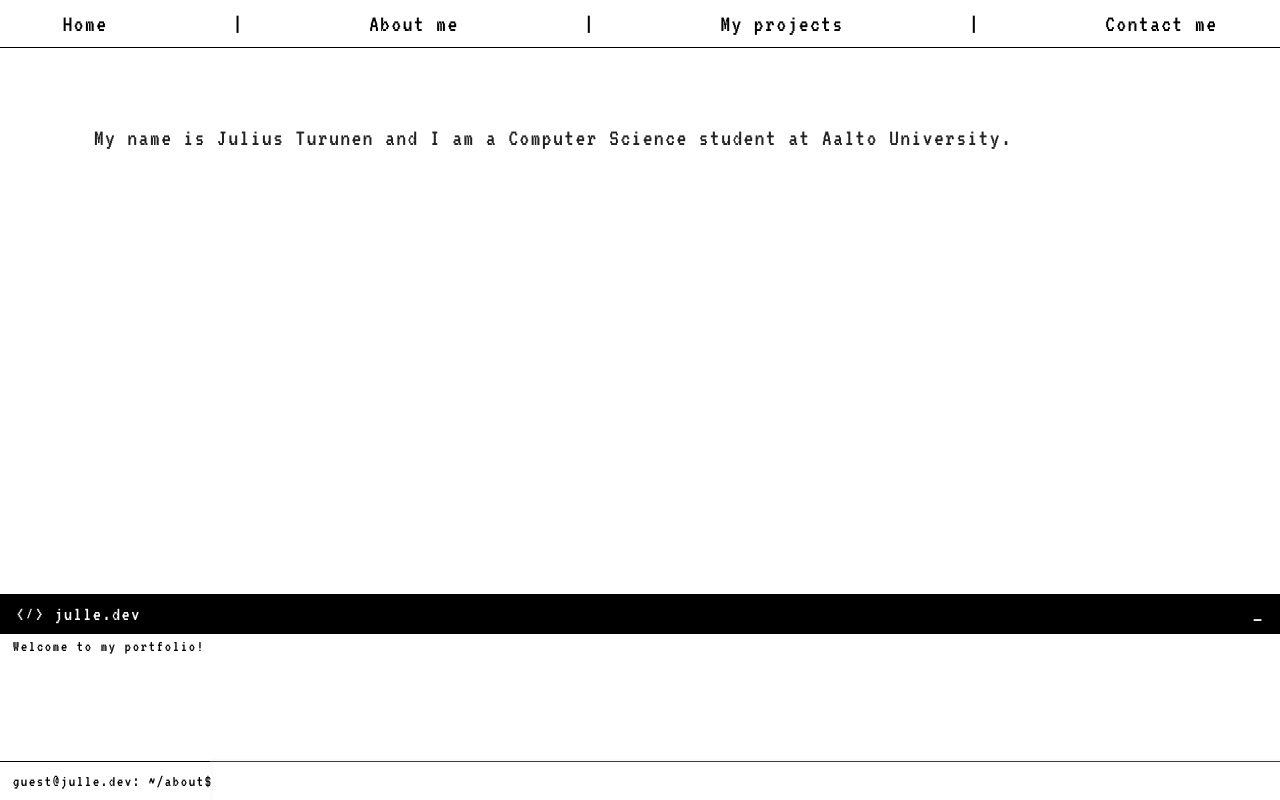
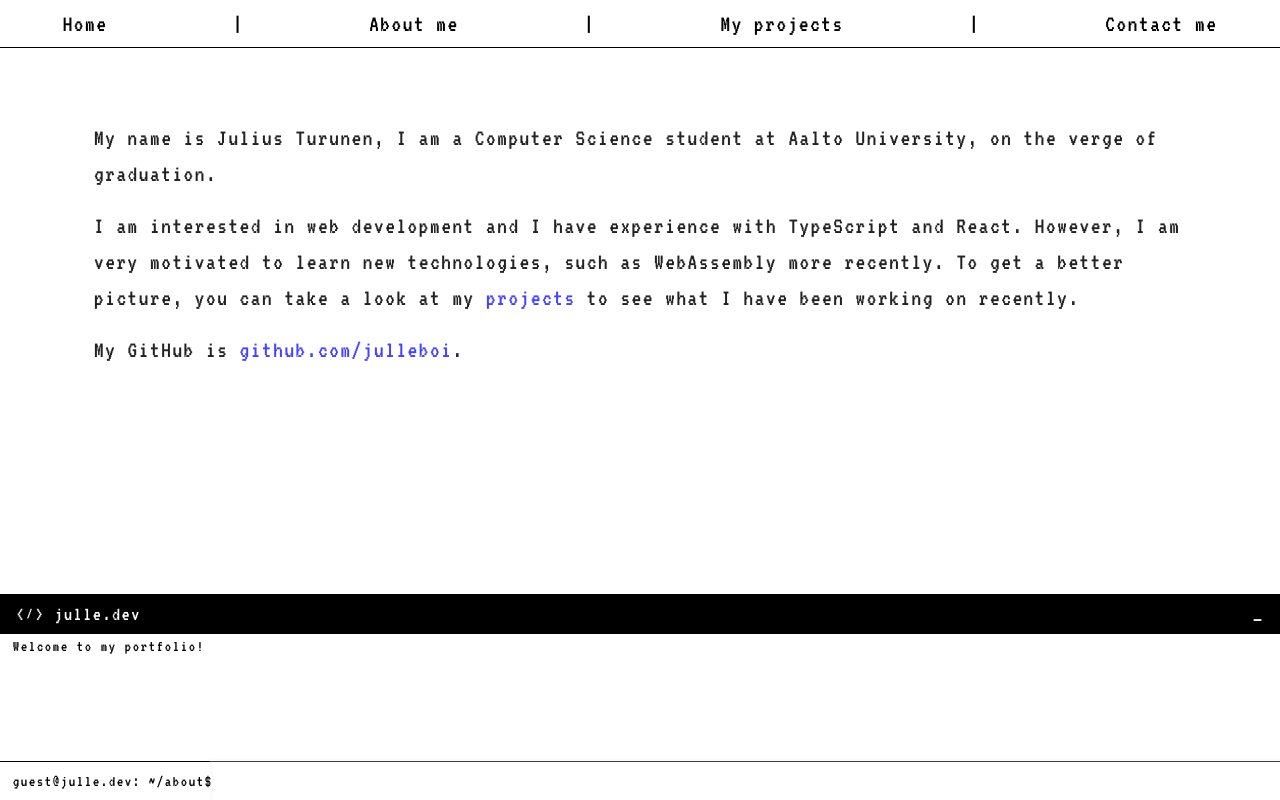
Before and after one commit to julleboi/my-portfolio, a React app in the folder client/: page /about in a window 1280 px wide. Built offline with nearby package versions, Linux system fonts and the light colour scheme.

Commit message:
Update about component and default link colors

```diff
--- a/client/src/about/About.tsx
+++ b/client/src/about/About.tsx
@@ -1,11 +1,23 @@
 import React from 'react';
+import { Link } from 'react-router-dom';
 
 export default () => {
   return (
     <div id='about'>
       <p>
-        My name is Julius Turunen and I am a Computer Science student at
-        Aalto University.
+        My name is Julius Turunen, I am a Computer Science student at
+        Aalto University, on the verge of graduation.
+      </p>
+      <p>
+        I am interested in web development and I have experience with
+        TypeScript and React. However, I am very motivated to learn
+        new technologies, such as WebAssembly more recently. To get a
+        better picture, you can take a look at my <Link to='/projects'>
+        projects</Link> to see what I have been working on recently.
+      </p>
+      <p>
+        My GitHub is <a href='https://github.com/julleboi'>
+        github.com/julleboi</a>.
       </p>
     </div>
   );
--- a/client/src/styles.scss
+++ b/client/src/styles.scss
@@ -18,7 +18,7 @@ body {
 }
 
 a[href] {
-  color: $body-color;
+  color: $link-color;
 }
 
 body,
@@ -54,8 +54,11 @@ button {
   align-items: center;
   font-size: 150%;
   border-bottom: $body-color solid 1px;
+
+  a {
+    color: $body-color;
+  }
+  a:hover {
+    transform: scale(1.2);
+  }
 }
-
-#links a:hover {
-  transform: scale(1.2);
-}
```
